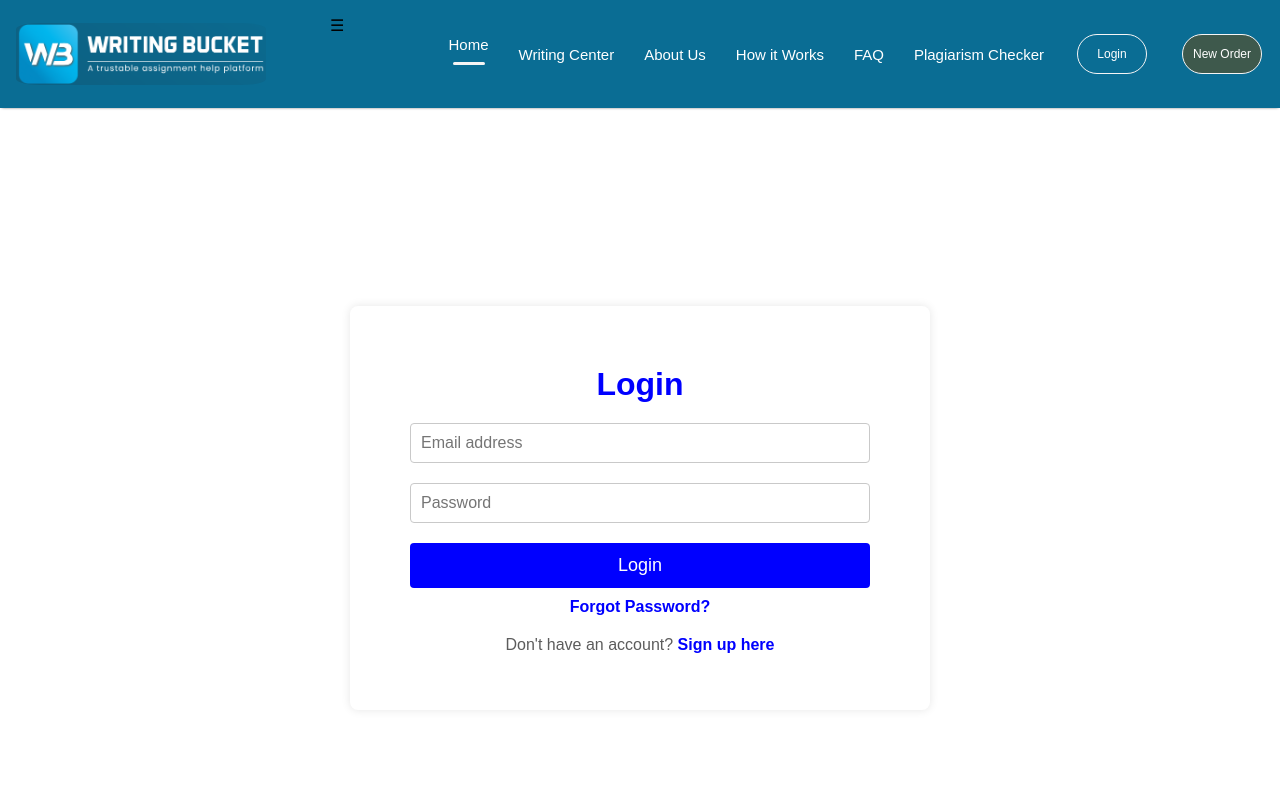
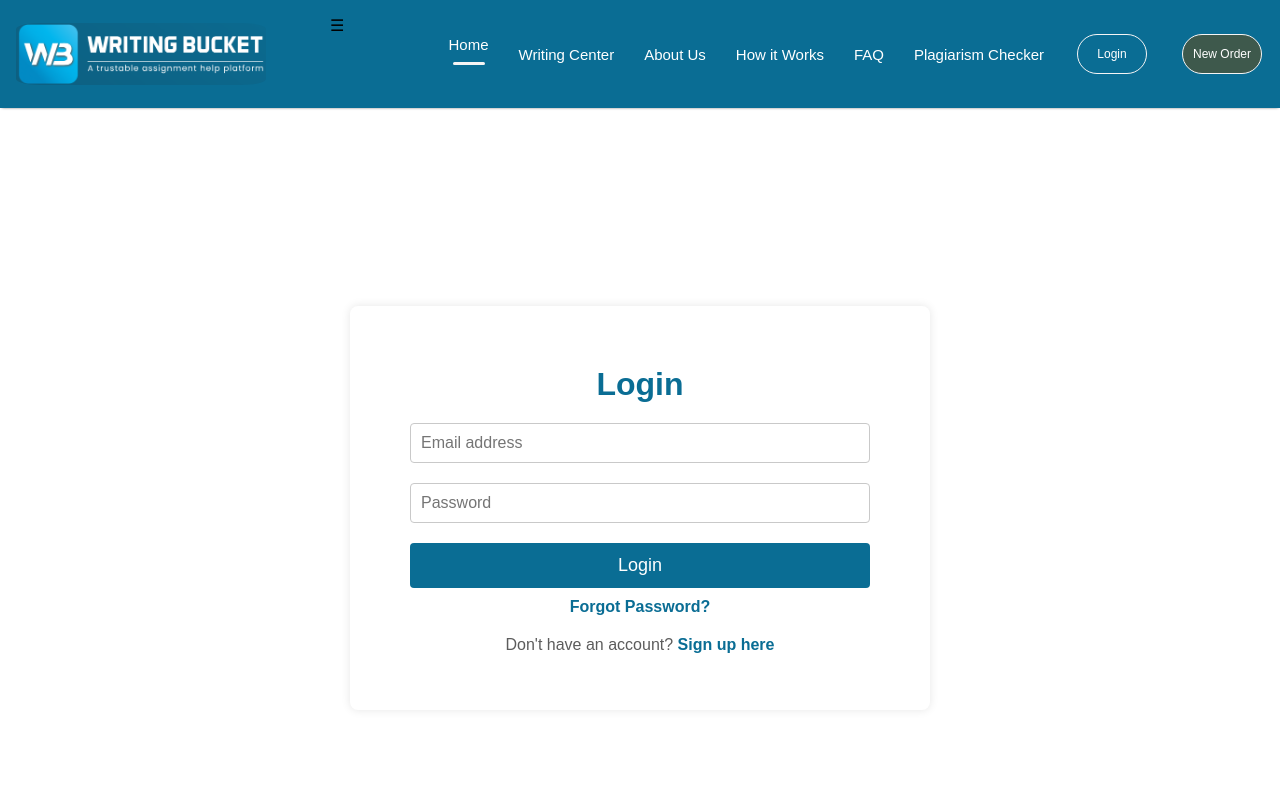
Before and after one commit to omwanda98/writing-bucket, a React (Create React App) app: page /login in a window 1280 px wide. Shown: the top 800 px of the page. Built offline with nearby package versions, Linux system fonts and the light colour scheme.

Commit message:
login sign up color update

```diff
--- a/src/Pages/CSS/Login.css
+++ b/src/Pages/CSS/Login.css
@@ -17,7 +17,7 @@
 }
 
 .login-title {
-    color: blue;
+    color: #0a6d94;
     margin: 20px 0;
 }
 
@@ -42,7 +42,7 @@
     width: 100%;
     height: 45px;
     color: white;
-    background: blue;
+    background: #0a6d94;
     margin-top: 20px;
     border: none;
     border-radius: 4px;
@@ -58,7 +58,7 @@
 }
 
 .forgot-password-link {
-    color: blue;
+    color: #0a6d94;
     font-weight: 600;
     cursor: pointer;
     text-decoration: none;
@@ -71,7 +71,7 @@
 }
 
 .signup-link {
-    color: blue;
+    color: #0a6d94;
     font-weight: 600;
     cursor: pointer;
     text-decoration: none;
--- a/src/Pages/CSS/Loginsignup.css
+++ b/src/Pages/CSS/Loginsignup.css
@@ -19,7 +19,7 @@
 }
 
 .signup-title {
-    color: blue;
+    color: #0a6d94;
     margin: 20px 0;
 
 }
@@ -45,7 +45,7 @@
     width: 100%;
     height: 45px;
     color: white;
-    background: blue;
+    background: #0a6d94;
     margin-top: 20px;
     border: none;
     border-radius: 4px;
@@ -61,7 +61,7 @@
 }
 
 .login-link {
-    color: blue;
+    color: #0a6d94;
     font-weight: 600;
     cursor: pointer;
 }
```
